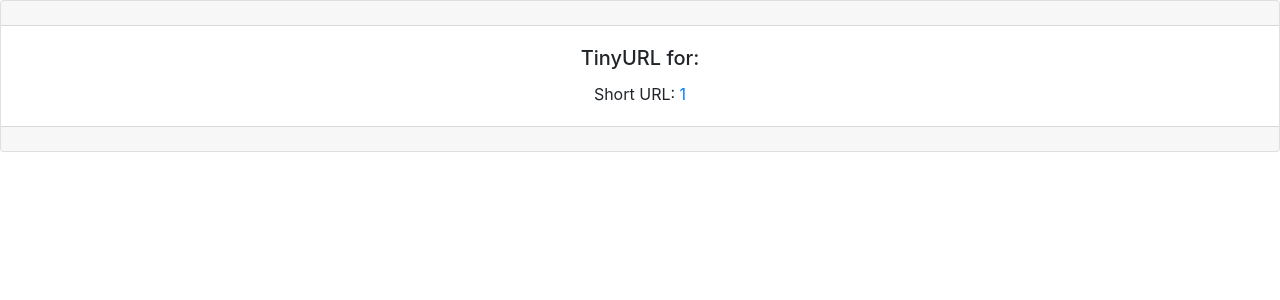
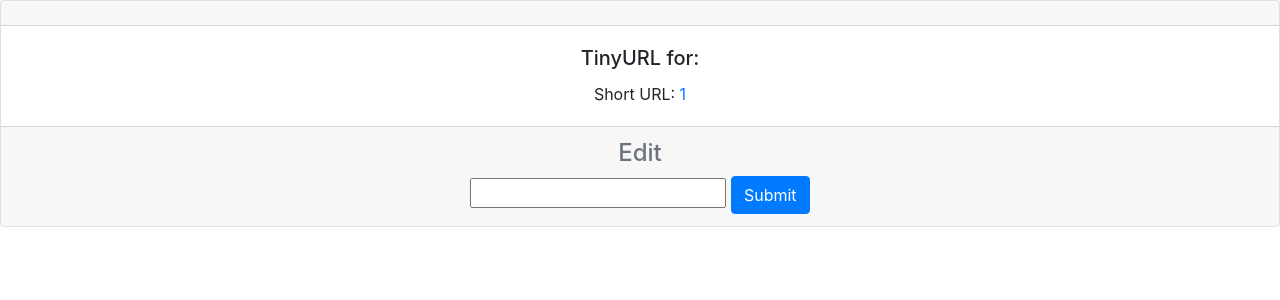
Before and after one commit to courtamos/tinyapp, a Node server app: page /urls/1 in a window 1280 px wide. Shown: the part 56-356 px from the top of the page. Run offline with Node 20, Linux system fonts and the light colour scheme; some libraries are stand-ins or nearby versions.

Commit message:
implemented an update operation using a post request, which allows users to edit an existing shortened URL

```diff
--- a/express_server.js
+++ b/express_server.js
@@ -82,6 +82,14 @@ app.post("/urls/:shortURL/delete", (req, res) => { // deleting/removing a URL
 });
 
 
+app.post("/urls/:shortURL", (req, res) => { // edit/update a shortURL's longURL
+  const shortURL = req.params.shortURL;
+  urlDatabase[shortURL] = req.body["longURL"];
+
+  res.redirect("/urls");
+});
+
+
 // ----- APP.LISTEN -----
 app.listen(PORT, () => {
   console.log(`Example app listening on port ${PORT}!`);
--- a/views/urls_index.ejs
+++ b/views/urls_index.ejs
@@ -23,6 +23,7 @@
           <tr>
             <th scope="col">Short URL</th>
             <th scope="col">Long URL</th>
+            <th scope="col">Edit</th>
             <th scope="col">Delete</th>
           </tr>
         </thead>
@@ -34,6 +35,11 @@
               </td>
               <td>
                 <%= urls[url] %>
+              </td>
+              <td>
+                <form method="GET" action="/urls/<%= url %>">
+                  <button type="submit" class="btn btn-outline-primary">Edit</button>
+                </form>
               </td>
               <td>
                 <form method="POST" action="/urls/<%= url %>/delete">
--- a/views/urls_show.ejs
+++ b/views/urls_show.ejs
@@ -21,7 +21,13 @@
             <%= shortURL %>
           </a></p>
       </div>
-      <div class="card-footer text-muted"></div>
+      <div class="card-footer text-muted">
+        <form method="POST" action="/urls/<%= shortURL %>">
+          <h4>Edit</h4>
+          <input name="longURL">
+          <button type="submit" class="btn btn-primary">Submit</button>
+        </form>
+      </div>
     </div>
     <!-- Bootstrap JS -->
     <script src="https://code.jquery.com/jquery-3.3.1.slim.min.js"
```
